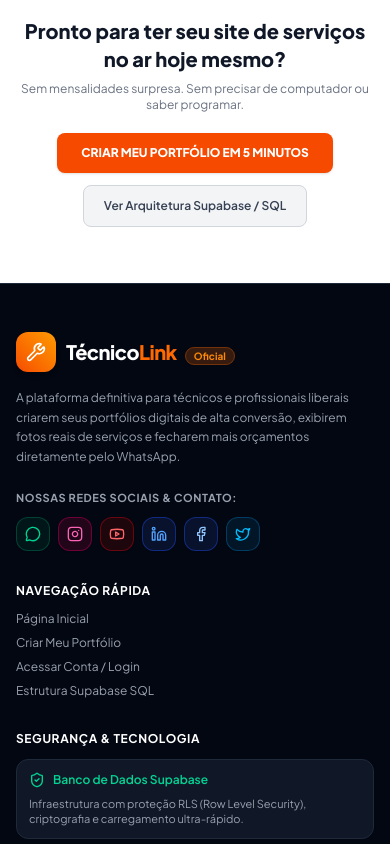
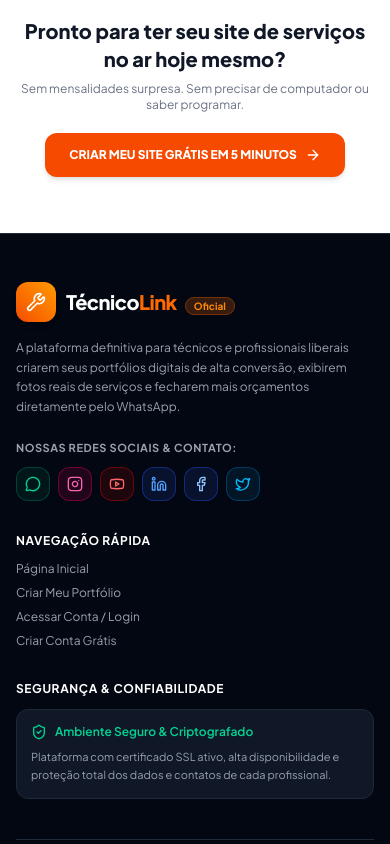
Before and after one commit to georgefctech-ship-it/T-cnicoLink, a React (Vite) app: page / in a window 390 px wide. Shown: the part 4520-5364 px from the top of the page. Built offline with nearby package versions, Linux system fonts and the light colour scheme; no server answers.

Commit message:
feat: restrict admin views and update public UI
Implement strict access control for admin-only views to prevent unauthorized access. Refine the landing page and footer to focus on user-facing features and security, removing direct exposure of internal technical documentation.

```diff
--- a/src/App.tsx
+++ b/src/App.tsx
@@ -413,11 +413,55 @@
         )}
 
         {currentView === 'sql_schema' && (
-          <SqlSchemaView />
+          isAdmin ? (
+            <SqlSchemaView />
+          ) : (
+            <div className="max-w-2xl mx-auto px-4 py-16 text-center">
+              <div className="bg-white border border-amber-200 rounded-3xl p-8 sm:p-10 shadow-lg">
+                <div className="w-16 h-16 rounded-2xl bg-amber-500/10 border border-amber-500/30 text-amber-600 flex items-center justify-center mx-auto mb-5">
+                  <ShieldAlert className="w-8 h-8 text-amber-600" />
+                </div>
+                <h2 className="text-2xl font-extrabold text-gray-900 tracking-tight">Recurso Exclusivo do Administrador</h2>
+                <p className="mt-3 text-sm text-gray-600 max-w-md mx-auto leading-relaxed">
+                  A estrutura e configurações do banco de dados são estritamente restritas ao proprietário do sistema.
+                </p>
+                <div className="mt-6">
+                  <button
+                    onClick={() => setCurrentView('home')}
+                    className="px-6 py-2.5 bg-orange-600 hover:bg-orange-500 text-white font-bold text-xs rounded-xl transition-all"
+                  >
+                    Voltar para o Início
+                  </button>
+                </div>
+              </div>
+            </div>
+          )
         )}
 
         {currentView === 'deploy_docs' && (
-          <DeployDocsView />
+          isAdmin ? (
+            <DeployDocsView />
+          ) : (
+            <div className="max-w-2xl mx-auto px-4 py-16 text-center">
+              <div className="bg-white border border-amber-200 rounded-3xl p-8 sm:p-10 shadow-lg">
+                <div className="w-16 h-16 rounded-2xl bg-amber-500/10 border border-amber-500/30 text-amber-600 flex items-center justify-center mx-auto mb-5">
+                  <ShieldAlert className="w-8 h-8 text-amber-600" />
+                </div>
+                <h2 className="text-2xl font-extrabold text-gray-900 tracking-tight">Recurso Exclusivo do Administrador</h2>
+                <p className="mt-3 text-sm text-gray-600 max-w-md mx-auto leading-relaxed">
+                  As instruções de deploy em nuvem e servidores são estritamente restritas ao administrador master.
+                </p>
+                <div className="mt-6">
+                  <button
+                    onClick={() => setCurrentView('home')}
+                    className="px-6 py-2.5 bg-orange-600 hover:bg-orange-500 text-white font-bold text-xs rounded-xl transition-all"
+                  >
+                    Voltar para o Início
+                  </button>
+                </div>
+              </div>
+            </div>
+          )
         )}
       </main>
 
--- a/src/components/Footer.tsx
+++ b/src/components/Footer.tsx
@@ -150,10 +150,10 @@
               </li>
               <li>
                 <button
-                  onClick={() => setCurrentView?.('sql_schema')}
+                  onClick={() => setCurrentView?.('register')}
                   className="hover:text-orange-400 transition-colors text-left"
                 >
-                  Estrutura Supabase SQL
+                  Criar Conta Grátis
                 </button>
               </li>
             </ul>
@@ -162,15 +162,15 @@
           {/* Security and Credentials */}
           <div className="space-y-3">
             <h4 className="text-xs font-bold uppercase tracking-wider text-white">
-              Segurança & Tecnologia
+              Segurança & Confiabilidade
             </h4>
-            <div className="bg-gray-900 border border-gray-800 p-3 rounded-xl space-y-2">
+            <div className="bg-gray-900 border border-gray-800 p-3.5 rounded-xl space-y-2">
               <div className="flex items-center gap-2 text-xs text-emerald-400 font-semibold">
                 <ShieldCheck className="w-4 h-4 text-emerald-400 shrink-0" />
-                <span>Banco de Dados Supabase</span>
+                <span>Ambiente Seguro & Criptografado</span>
               </div>
-              <p className="text-[11px] text-gray-400 leading-snug">
-                Infraestrutura com proteção RLS (Row Level Security), criptografia e carregamento ultra-rápido.
+              <p className="text-[11px] text-gray-400 leading-relaxed">
+                Plataforma com certificado SSL ativo, alta disponibilidade e proteção total dos dados e contatos de cada profissional.
               </p>
             </div>
           </div>
--- a/src/components/HomeView.tsx
+++ b/src/components/HomeView.tsx
@@ -517,15 +517,10 @@
           <div className="mt-5 flex flex-col sm:flex-row items-center justify-center gap-3">
             <button
               onClick={onStart}
-              className="px-6 py-3 bg-orange-600 hover:bg-orange-500 text-white font-extrabold text-xs rounded-lg shadow-sm transition-all"
+              className="px-6 py-3.5 bg-orange-600 hover:bg-orange-500 text-white font-extrabold text-xs rounded-xl shadow-md transition-all flex items-center justify-center gap-2"
             >
-              CRIAR MEU PORTFÓLIO EM 5 MINUTOS
-            </button>
-            <button
-              onClick={() => setCurrentView('sql_schema')}
-              className="px-5 py-3 bg-gray-100 hover:bg-gray-200 text-gray-700 text-xs font-semibold rounded-lg border border-gray-300 transition-all"
-            >
-              Ver Arquitetura Supabase / SQL
+              <span>CRIAR MEU SITE GRÁTIS EM 5 MINUTOS</span>
+              <ArrowRight className="w-4 h-4" />
             </button>
           </div>
         </div>
--- a/src/components/Navbar.tsx
+++ b/src/components/Navbar.tsx
@@ -170,8 +170,9 @@
                 </>
               )}
 
-              {/* Admin Master Tab (STRICTLY ONLY FOR LOGGED-IN ADMIN) */}
+              {/* Admin Master Tab & Developer Resources (STRICTLY ONLY FOR LOGGED-IN ADMIN) */}
               {isAdmin && (
+                <>
                   <button
                     id="nav-tab-admin"
                     onClick={() => navigateTo('admin_control')}
@@ -184,9 +185,8 @@
                     <ShieldCheck className="w-3.5 h-3.5 text-amber-400" />
                     <span>Central Admin</span>
                   </button>
-              )}
 
-              {/* Dropdown "Recursos / SQL" */}
+                  {/* Dropdown "Recursos / SQL" (Exclusivo Admin Master) */}
                   <div className="relative" ref={dropdownRef}>
                     <button
                       id="nav-tab-more"
@@ -197,7 +197,7 @@
                           : 'text-gray-400 hover:text-white hover:bg-gray-850'
                       }`}
                     >
-                  <span>Recursos</span>
+                      <span>Recursos Dev</span>
                       <ChevronDown className={`w-3.5 h-3.5 transition-transform duration-200 ${moreDropdownOpen ? 'rotate-180' : ''}`} />
                     </button>
 
@@ -229,6 +229,8 @@
                       </div>
                     )}
                   </div>
+                </>
+              )}
             </nav>
 
             {/* 3. Right Action Bar */}
@@ -558,10 +560,11 @@
               )}
             </div>
 
-            {/* Technical Resources Section */}
+            {/* Technical Resources Section (STRICTLY ONLY FOR ADMIN) */}
+            {isAdmin && (
               <div className="space-y-1.5 pt-2 border-t border-gray-800">
-              <span className="text-[11px] font-bold text-gray-400 uppercase tracking-wider px-1">
-                Recursos & Deploy
+                <span className="text-[11px] font-bold text-amber-400 uppercase tracking-wider px-1">
+                  Recursos Dev & Deploy (Admin)
                 </span>
 
                 <div className="grid grid-cols-2 gap-2">
@@ -586,6 +589,7 @@
                   </button>
                 </div>
               </div>
+            )}
 
             {/* Logout on Mobile if logged in */}
             {isLoggedIn && (
```
Lines whose indentation alone changed are shown as unchanged.
